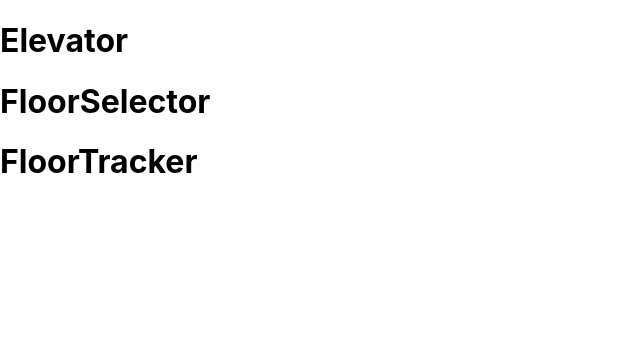
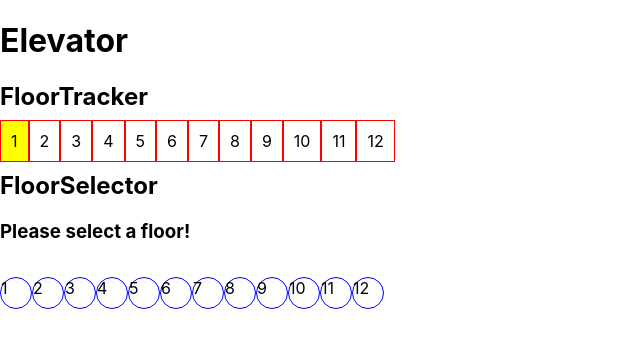
Before and after one commit to SummersMegan/elevator, a React (Create React App) app: page / in a window 1280 px wide. Shown: the top 348 px of the page, without its empty margins (0-640 px from the left). Built offline with nearby package versions, Linux system fonts and the light colour scheme.

Commit message:
handles user input

```diff
--- a/src/components/App/App.js
+++ b/src/components/App/App.js
@@ -7,16 +7,54 @@ class App extends Component {
 
   state={
     allFloors:[1,2,3,4,5,6,7,8,9,10,11,12],
-    selectedFloor:[],
+    usersSelectedFloor:null,
+    selectedFloors:[],
     currentFloor:1,
+  }
+
+  /*componentDidUpdate(){
+    if(this.state.currentFloor===this.state.usersSelectedFloor){
+      alert("You've reached your floor!")
+      //this.restartRide()
+      window.location.reload(false);
+  }
+  }*/
+
+  changeCurrentFloor=(newFloor)=>{
+    this.setState({
+      currentFloor: newFloor
+    })
+  }
+
+  handleUserSelectsFloor=(floor)=>{
+    //let currentSelectedFloors=this.state.selectedFloors.push(floor)
+    //console.log(currentSelectedFloors)
+    this.setState(prevState=>({
+      usersSelectedFloor:floor,
+      selectedFloors:[...prevState.selectedFloors,floor]
+    }))
+  }
+
+  restartRide=()=>{
+
+    //if(this.state.currentFloor===this.state.usersSelectedFloor){
+      //alert("You've reached your floor!")
+      this.setState({
+        usersSelectedFloor:null,
+        selectedFloors:[],
+        currentFloor:1
+      })
+    //}
+
   }
 
   render(){
     return(
       <>
+      {/*this.restartRide()*/}
       <h1>Elevator</h1>
-      <FloorSelector state={this.state}/>
-      <FloorTracker state={this.state}/>
+      <FloorTracker state={this.state} handleFloorChange={this.changeCurrentFloor} restartRide={this.restartRide}/>
+      <FloorSelector state={this.state} handleUserSelectsFloor={this.handleUserSelectsFloor}/>
       </>
     )
   }
--- a/src/components/FloorSelector/FloorSelector.css
+++ b/src/components/FloorSelector/FloorSelector.css
@@ -0,0 +1,11 @@
+.floorSelectorContainer p{
+    border:1px solid blue;
+    display:inline-block;
+    width: 30px;
+    height:30px;
+    border-radius: 50%;
+}
+
+.selectedFloor{
+    background-color: grey;
+}
--- a/src/components/FloorSelector/FloorSelector.js
+++ b/src/components/FloorSelector/FloorSelector.js
@@ -3,11 +3,65 @@ import './FloorSelector.css'
 
 class FloorSelector extends Component {
 
-  render(){
-    return(
-      <h1>FloorSelector</h1>
-    )
-  }
+    renderFloorNumbers(){
+        console.log(this.props.state)
+
+        let allFloors=this.props.state.allFloors
+        let renderedFloors = allFloors.map(floor=>{
+
+            if(this.props.state.selectedFloors.includes(floor)){
+                return (
+                    <p className='selectedFloor' key={floor} onClick={()=>this.handleFloorSelection(floor)}>{floor}</p>
+                )
+            } else {
+                return (
+                    <p key={floor} onClick={()=>this.handleFloorSelection(floor)}>{floor}</p>
+                )
+            }
+
+            /*if(floor===this.props.state.currentFloor){
+                return (
+                    <p key={floor} onClick={()=>this.handleFloorSelection(floor)}>{floor}</p>
+                )
+            } else{
+                return (
+                    <p key={floor} onClick={()=>this.handleFloorSelection(floor)}>{floor}</p>
+                )
+            }*/
+
+
+        })
+
+        return renderedFloors
+    }
+
+    renderMessage=()=>{
+        if(this.props.state.currentFloor===1){
+            return(
+                <h3>Please select a floor!</h3>
+            )
+        }
+    }
+
+    handleFloorSelection=(floor)=>{
+        console.log('selected'+floor)
+        this.props.handleUserSelectsFloor(floor)
+    }
+
+    componentDidUpdate(){
+        console.log(this.props.state.usersSelectedFloor)
+        console.log(this.props.state.selectedFloors)
+    }
+
+    render(){
+        return(
+            <div className='floorSelectorContainer'>
+                <h2>FloorSelector</h2>
+                {this.renderMessage()}
+                {this.renderFloorNumbers()}
+            </div>
+        )
+    }
 
 }
 
--- a/src/components/FloorTracker/FloorTracker.css
+++ b/src/components/FloorTracker/FloorTracker.css
@@ -0,0 +1,9 @@
+.floorTrackerContainer p{
+    border:1px solid red;
+    display:inline;
+    padding:10px;
+}
+
+.currentFloor{
+    background-color: yellow;
+}
--- a/src/components/FloorTracker/FloorTracker.js
+++ b/src/components/FloorTracker/FloorTracker.js
@@ -3,16 +3,69 @@ import './FloorTracker.css'
 
 class FloorTracker extends Component {
 
+    //for initial floor change
+    componentDidMount(){
+        this.handleFloorChange()
+    }
+
+    //for every proceeding floor change
+    componentDidUpdate(){
+        this.handleFloorChange()
+    }
+
+    handleFloorChange=()=>{
+
+        //console.log(this.props.state.usersSelectedFloor)
+
+        if(this.props.state.usersSelectedFloor && this.props.state.currentFloor!==this.props.state.usersSelectedFloor){
+            console.log('handled floor change!')
+            setTimeout(()=>{
+                this.props.handleFloorChange(this.props.state.currentFloor+1)
+            }, 1000);
+        }
+    }
+
     renderFloorNumbers(){
         console.log(this.props.state)
+
+        let allFloors=this.props.state.allFloors
+        let renderedFloors = allFloors.map(floor=>{
+            if(floor===this.props.state.currentFloor){
+                return (
+                    <p key={floor} className='currentFloor'>{floor}</p>
+                )
+            } else{
+                return (
+                    <p key={floor}>{floor}</p>
+                )
+            }
+
+
+        })
+
+        return renderedFloors
     }
 
 
+    newRide=()=>{
+        if(this.props.state.currentFloor===this.props.state.usersSelectedFloor){
+            return(
+                <>
+                <h3>At your floor!</h3>
+                <button onClick={()=>window.location.reload(false)}>Ride again?</button>
+                </>
+            )
+
+        }
+    }
+
     render(){
+
         return(
-            <div>
-            <h1>FloorTracker</h1>
-            {this.renderFloorNumbers()}
+            <div className='floorTrackerContainer'>
+                <h2>FloorTracker</h2>
+                {this.newRide()}
+                {this.renderFloorNumbers()}
             </div>
         )
     }
```
